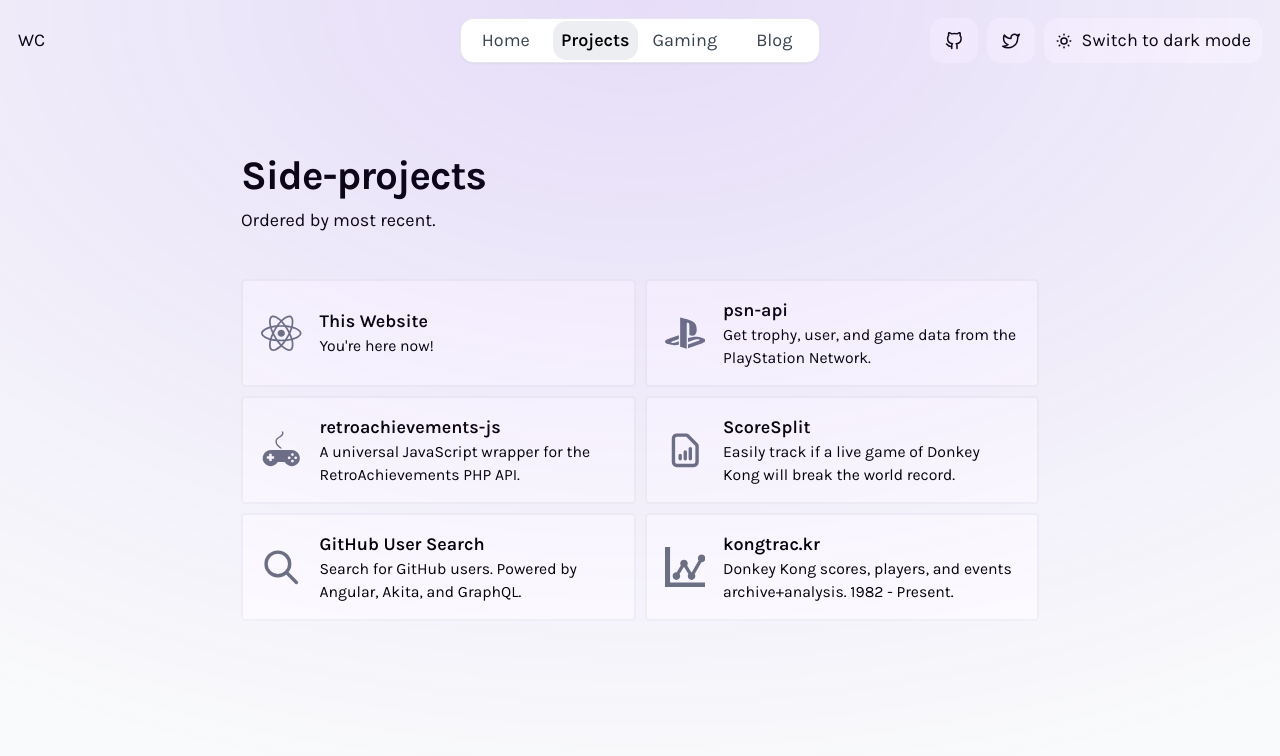
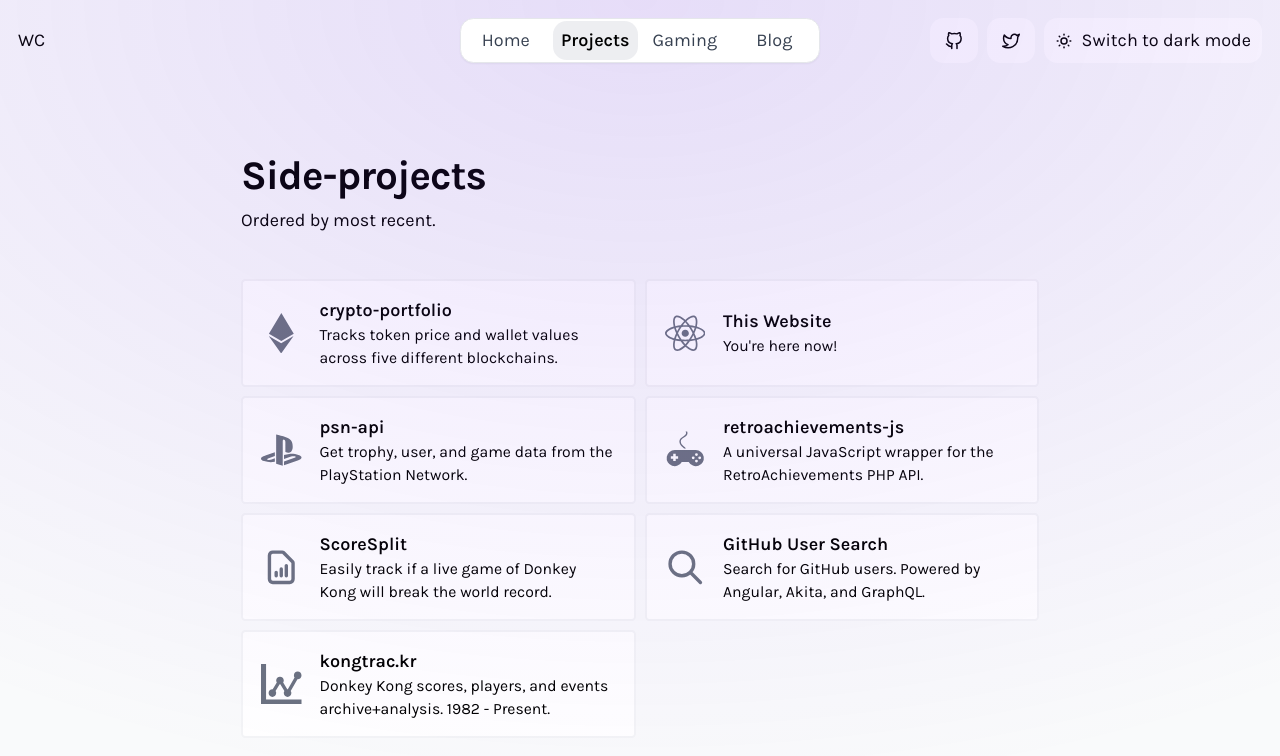
Before and after one commit to wescopeland/site, a Next.js app: page /projects in a window 1280 px wide. Shown: the top 756 px of the page. Built offline with nearby package versions, Linux system fonts and the light colour scheme.

Commit message:
feat: update projects list

```diff
--- a/src/projects/components/+root/projectsList.ts
+++ b/src/projects/components/+root/projectsList.ts
@@ -10,15 +10,19 @@ import {
   SiAngularuniversal,
   SiApollographql,
   SiCypress,
+  SiEthereum,
   SiFirebase,
   SiGithubactions,
   SiHeroku,
   SiJest,
   SiMaterialdesign,
   SiMaterialui,
+  SiNestjs,
   SiNextdotjs,
   SiNodedotjs,
+  SiNx,
   SiPwa,
+  SiRailway,
   SiRedux,
   SiRollupdotjs,
   SiTailwindcss,
@@ -28,6 +32,19 @@ import {
 import type { ProjectListElement } from "@/projects/models";
 
 export const projectsList: ProjectListElement[] = [
+  {
+    name: "crypto-portfolio",
+    description:
+      "Tracks token price and wallet values across five different blockchains.",
+    iconComponent: SiEthereum,
+    githubRepo: "wescopeland/crypto-portfolio",
+    techStackItems: [
+      { label: "NestJS", IconComponent: SiNestjs },
+      { label: "TypeScript", IconComponent: SiTypescript },
+      { label: "Nrwl Nx", IconComponent: SiNx },
+      { label: "Railway", IconComponent: SiRailway }
+    ]
+  },
   {
     name: "This Website",
     description: "You're here now!",
```
